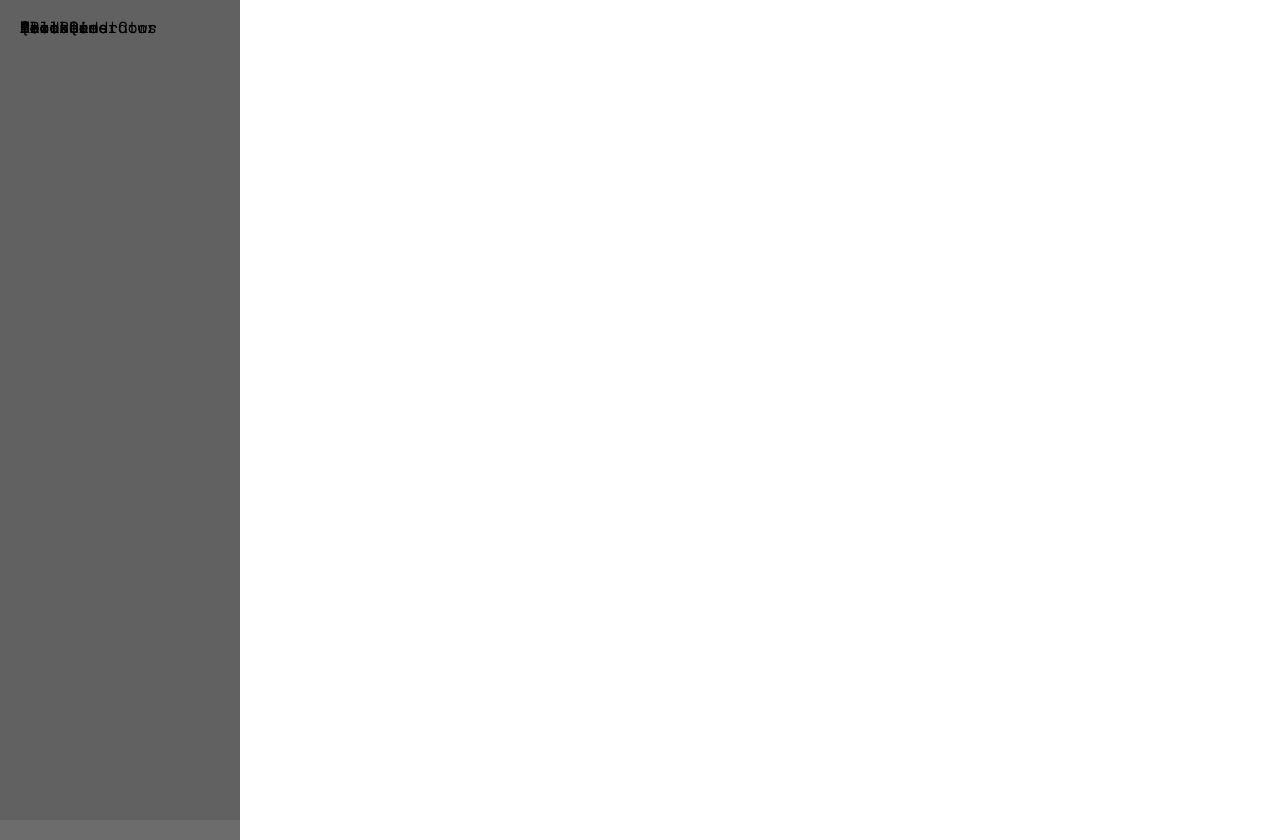
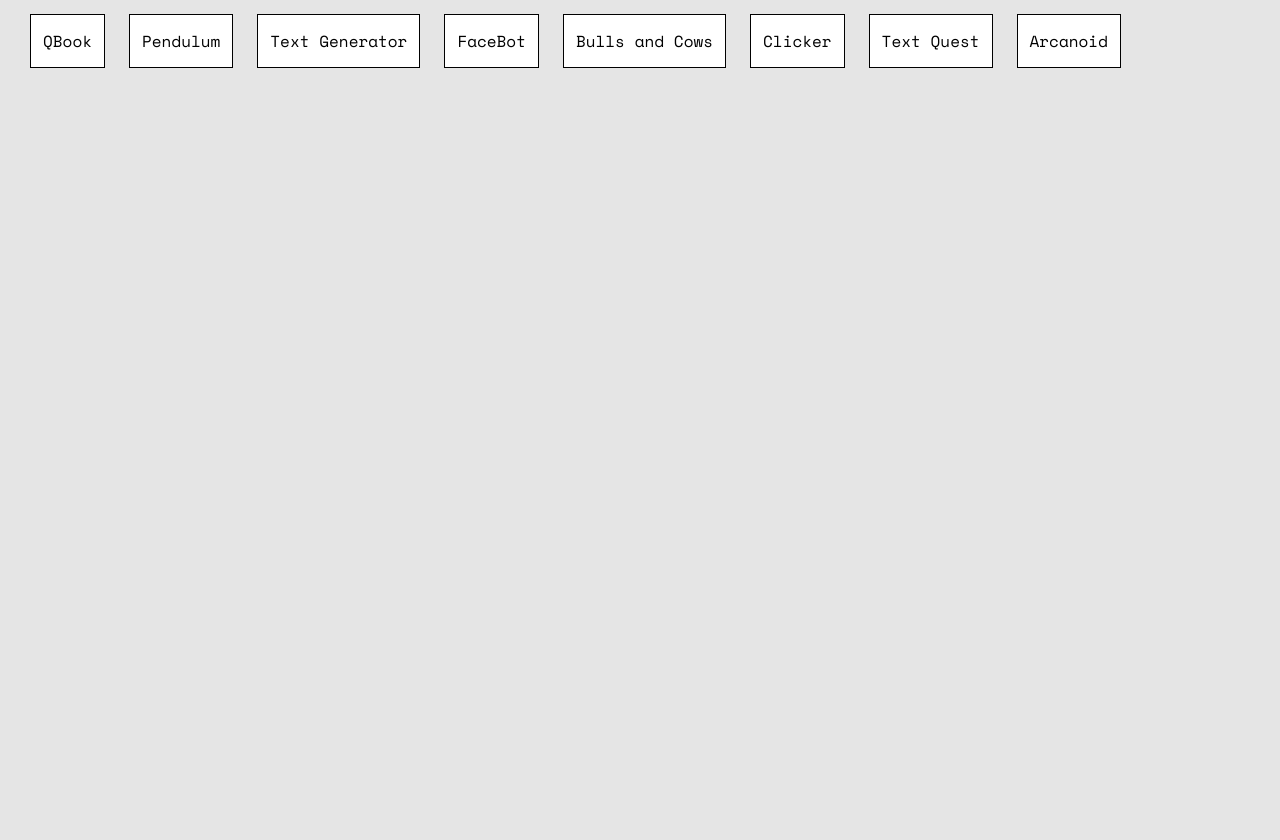
Before and after one commit to Chelyaa/Chelyaa.github.io, a PHP site: page / in a window 1280 px wide. After the commit the page ends 68 px from the top, so only its background shows below. Run offline with PHP 8.4, Linux system fonts and the light colour scheme.

Commit message:
Change style

```diff
--- a/style.css
+++ b/style.css
@@ -3,26 +3,39 @@
 body {
 	overflow: hidden;
 }
-div {
+#main {
 	position: absolute;
 	padding: 10px 20px;
 	top: 0;
 	left: 0;
-	width: 200px;
+	width: 100%;
 	height: 100%;
 	background-color: rgba(0, 0, 0, 0.1);
 }
+#main div {
+	position: relative;
+	display: inline-block;
+	margin: 19px 10px;
+}
 a {
-	display: block;
+	position: relative;
+	top: 0;
+	left: 0;
 	text-decoration: none;
 	font-size: 16px;
 	color: black;
-	transition: all 0.3s;
+	transition: all 0.1s;
 	font-family: 'Space Mono', monospace;
-	padding: 5px 0;
+	padding: 14px 12px;
+	background-color: #fff;
+	border: 1px solid black;
+	/*box-shadow: 0px 0px 4px 0px gray;*/
 }
 
 a:hover {
 	cursor: pointer;
-	text-decoration: underline;
+	/*text-decoration: underline;*/
+	top: -4px;
+	left: -4px;
+	box-shadow: 4px 4px 4px 0px rgba(140, 140, 140, 0.9);
 }
```
